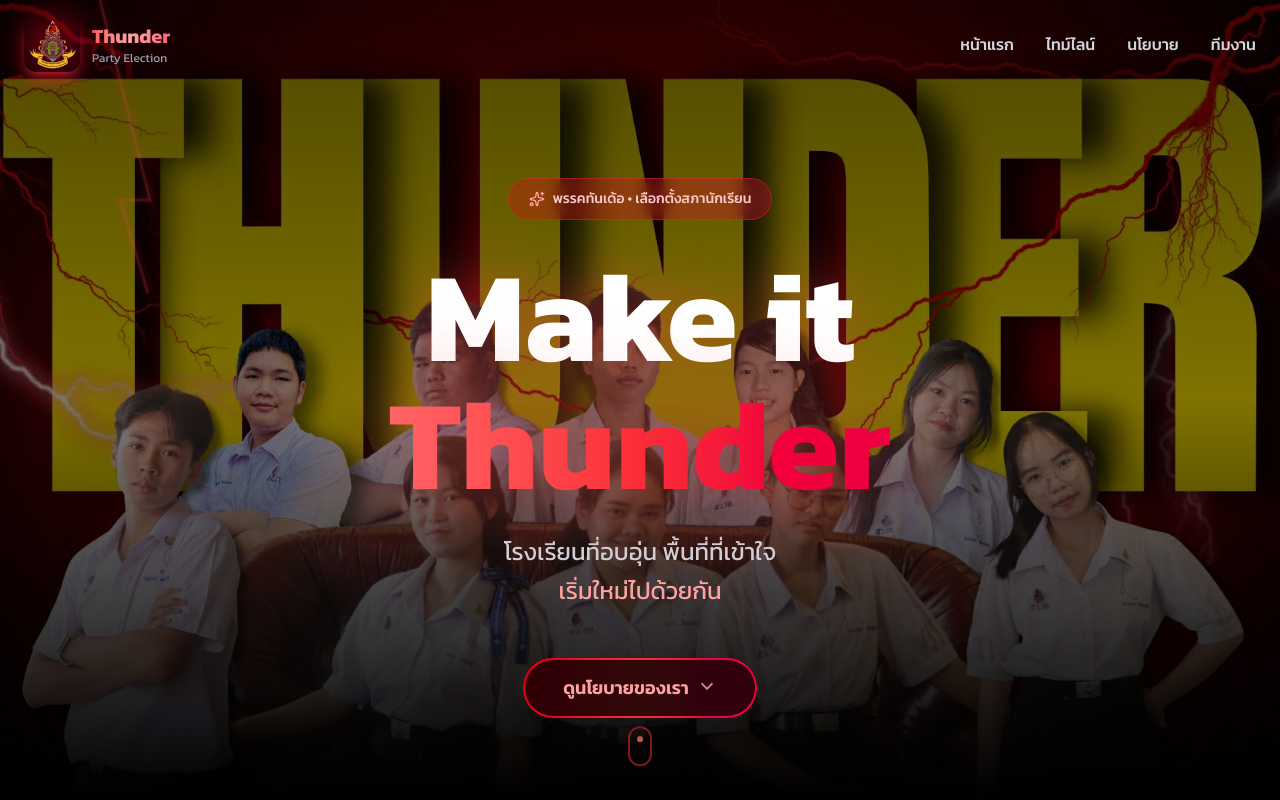
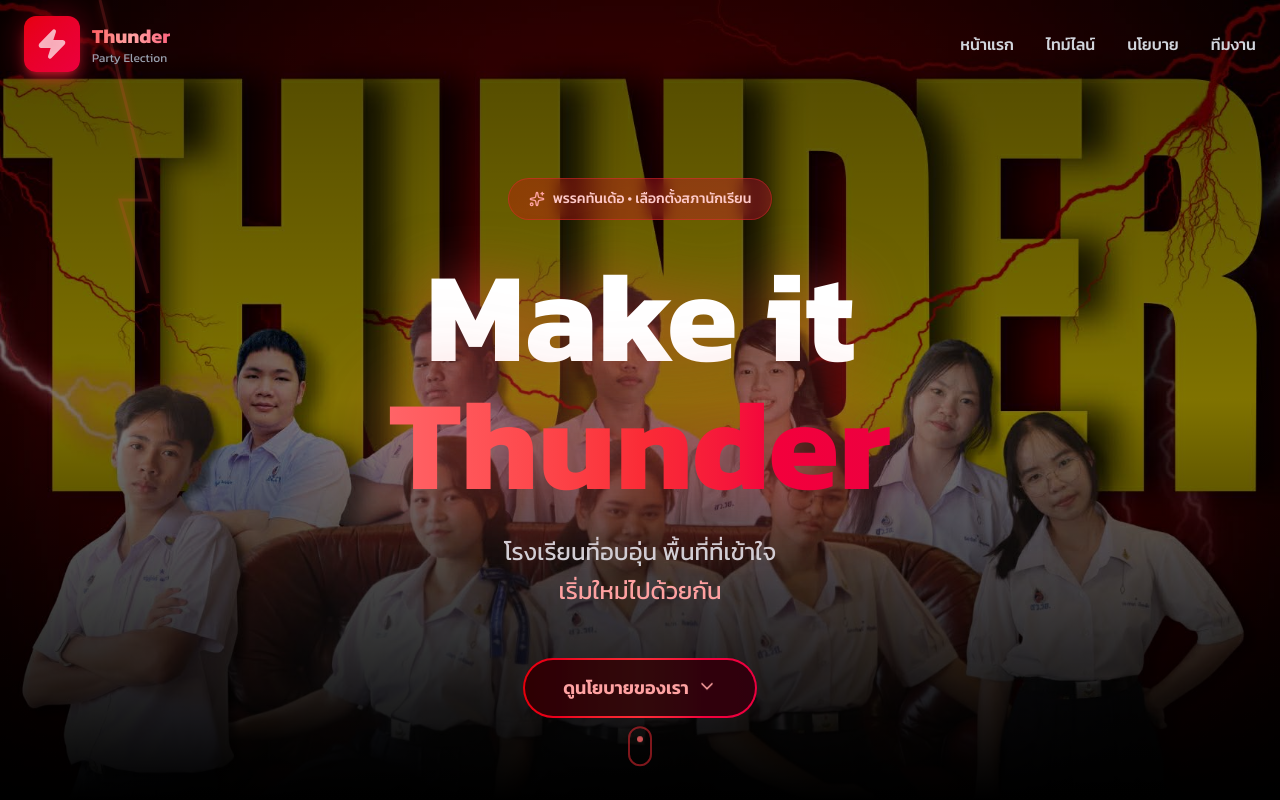
Before and after one commit to sawettanaan/2thunder-sapa, a Next.js app: page / in a window 1280 px wide. Shown: the top 800 px of the page. Built offline with nearby package versions, Linux system fonts and the light colour scheme.

Commit message:
style: change navbar logo from school logo to lightning bolt icon

```diff
--- a/app/components/Navbar.tsx
+++ b/app/components/Navbar.tsx
@@ -49,11 +49,9 @@ export default function Navbar() {
             onClick={() => scrollToSection('#home')}
           >
             <div className="relative">
-              <img
-                src="/logo-school.png"
-                alt="School Logo"
-                className="w-14 h-14 rounded-xl shadow-lg shadow-red-500/50 object-cover"
-              />
+              <div className="w-14 h-14 rounded-xl bg-gradient-to-br from-red-600 to-rose-600 flex items-center justify-center shadow-lg shadow-red-500/50">
+                <Zap className="w-8 h-8 text-white fill-white" />
+              </div>
               <div className="absolute inset-0 w-14 h-14 rounded-xl bg-gradient-to-br from-red-600 to-rose-600 blur-lg opacity-30 animate-pulse" />
             </div>
             <div>
```
